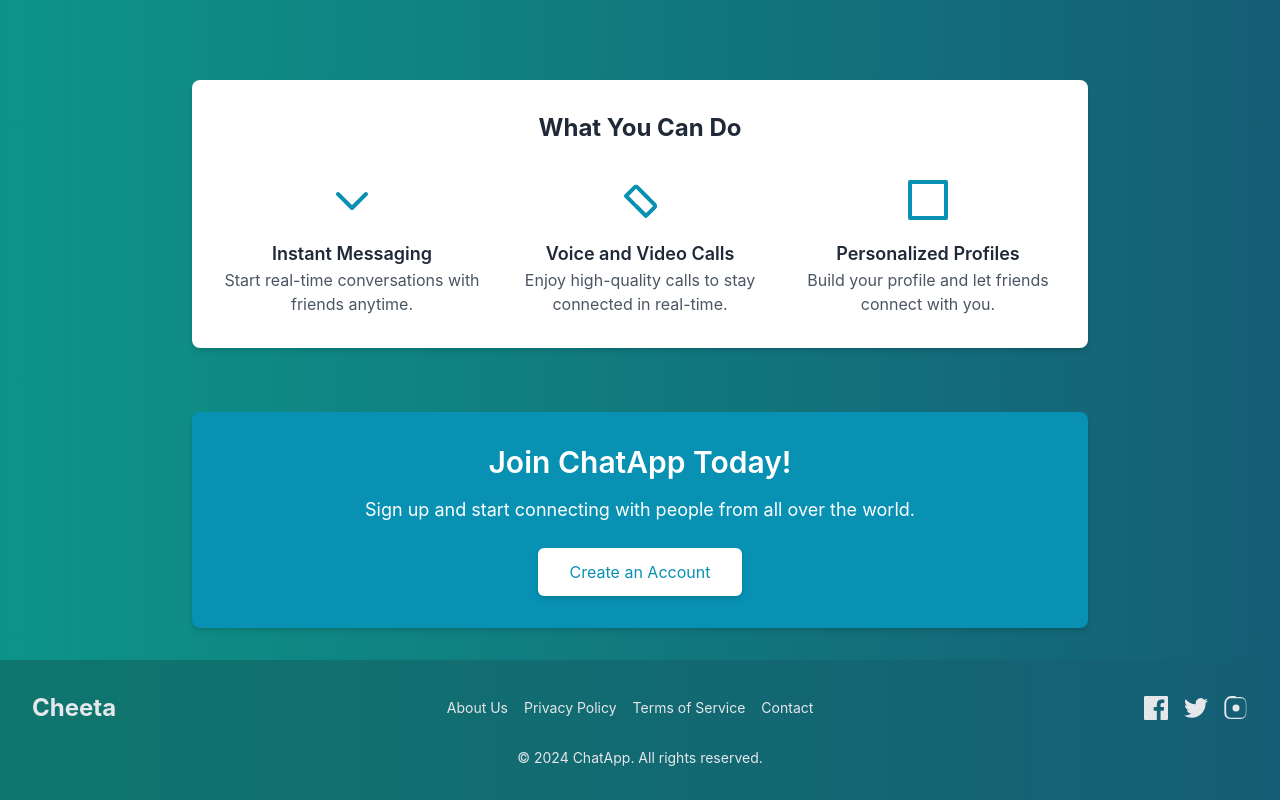
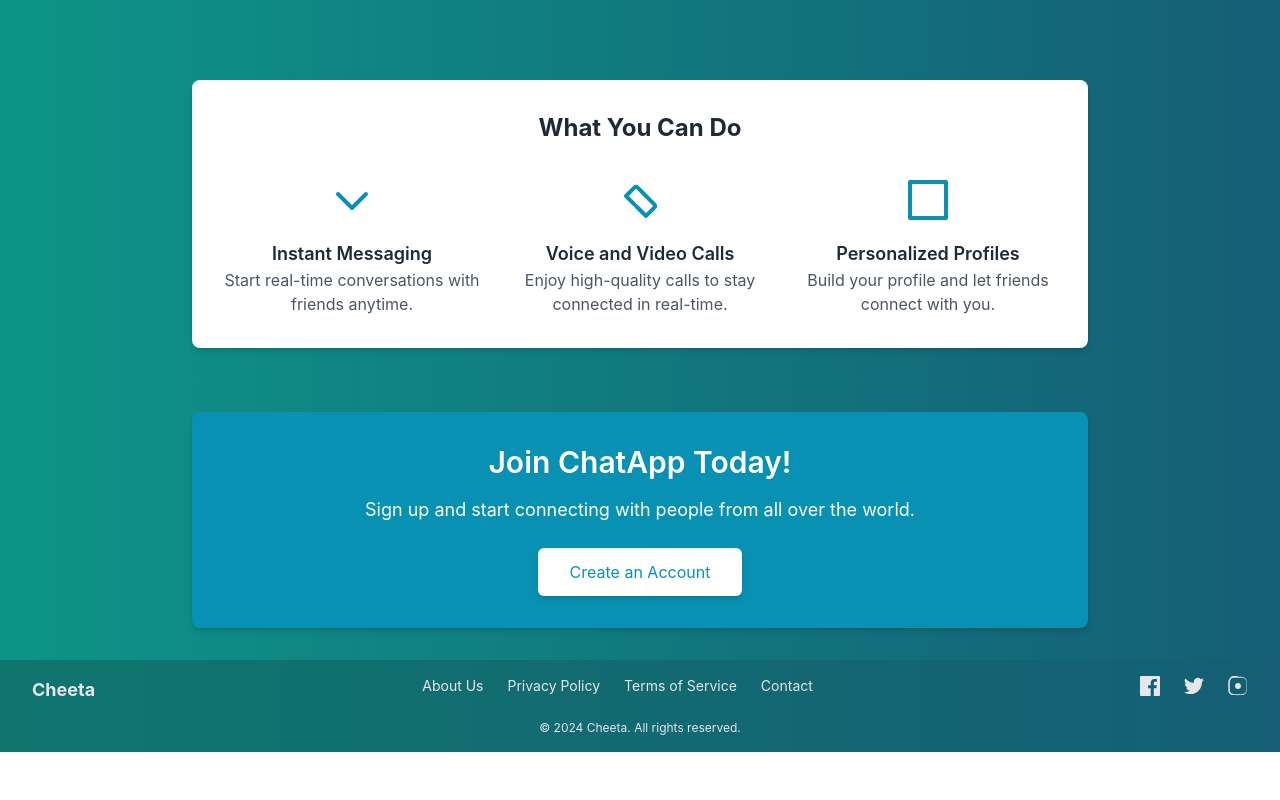
Before and after one commit to ShubhamP528/cheeta-frontend, a React (Create React App) app: page / in a window 1280 px wide. Shown: the part 384-1184 px from the top of the page. After the commit the page ends 1136 px from the top, so only its background shows below. Built offline with nearby package versions, Linux system fonts and the light colour scheme; no server answers.

Commit message:
this is done

```diff
--- a/src/components/Footer.jsx
+++ b/src/components/Footer.jsx
@@ -1,49 +1,49 @@
-// src/components/Footer.js
 import React from "react";
 import { Link } from "react-router-dom";
 
 const Footer = () => {
   return (
-    <footer className="bg-gradient-to-r from-teal-700 to-cyan-800 dark:from-gray-800 dark:to-gray-900 drop-shadow-lg py-8">
+    <footer className="bg-gradient-to-r from-teal-700 to-cyan-800 dark:from-gray-800 dark:to-gray-900 py-4">
       <div className="max-w-7xl mx-auto px-4 sm:px-6 lg:px-8">
-        <div className="flex flex-col md:flex-row justify-between items-center">
-          {/* Logo and App Name */}
-          <div className="flex items-center space-x-2 mb-4 md:mb-0">
-            <span className="text-2xl font-bold text-gray-200 dark:text-gray-400">
+        {/* Footer Content */}
+        <div className="flex flex-col md:flex-row justify-between items-center md:items-start space-y-6 md:space-y-0">
+          {/* Logo Section */}
+          <div className="text-center md:text-left">
+            <span className="text-lg font-bold text-gray-200 dark:text-gray-400">
               Cheeta
             </span>
           </div>
 
           {/* Footer Links */}
-          <div className="flex space-x-4 text-sm mb-4 md:mb-0 text-gray-200 dark:text-gray-400">
+          <div className="flex flex-wrap justify-center md:justify-start gap-x-6 gap-y-2 text-sm text-gray-200 dark:text-gray-400">
             <Link
               to="/about"
-              className="hover:text-gray-200 dark:hover:text-gray-400"
+              className="hover:text-white dark:hover:text-gray-300"
             >
               About Us
             </Link>
             <Link
               to="/privacy-policy"
-              className="hover:text-gray-200 dark:hover:text-gray-400"
+              className="hover:text-white dark:hover:text-gray-300"
             >
               Privacy Policy
             </Link>
             <Link
               to="/term-and-conditions"
-              className="hover:text-gray-200 dark:hover:text-gray-400"
+              className="hover:text-white dark:hover:text-gray-300"
             >
               Terms of Service
             </Link>
             <Link
               to="/contact"
-              className="hover:text-gray-200 dark:hover:text-gray-400"
+              className="hover:text-white dark:hover:text-gray-300"
             >
               Contact
             </Link>
           </div>
 
           {/* Social Media Icons */}
-          <div className="flex space-x-4 text-gray-200 dark:text-gray-400">
+          <div className="flex justify-center md:justify-end space-x-6 text-gray-200 dark:text-gray-400">
             <a
               href="https://facebook.com"
               target="_blank"
@@ -51,7 +51,7 @@ const Footer = () => {
               className="hover:text-gray-200 dark:hover:text-gray-400"
             >
               <svg
-                className="h-6 w-6 fill-current"
+                className="h-5 w-5 fill-current"
                 xmlns="http://www.w3.org/2000/svg"
                 viewBox="0 0 24 24"
               >
@@ -65,7 +65,7 @@ const Footer = () => {
               className="hover:text-gray-200 dark:hover:text-gray-400"
             >
               <svg
-                className="h-6 w-6 fill-current"
+                className="h-5 w-5 fill-current"
                 xmlns="http://www.w3.org/2000/svg"
                 viewBox="0 0 24 24"
               >
@@ -79,7 +79,7 @@ const Footer = () => {
               className="hover:text-gray-200 dark:hover:text-gray-400"
             >
               <svg
-                className="h-6 w-6 fill-current"
+                className="h-5 w-5 fill-current"
                 xmlns="http://www.w3.org/2000/svg"
                 viewBox="0 0 24 24"
               >
@@ -91,8 +91,8 @@ const Footer = () => {
         </div>
 
         {/* Copyright */}
-        <div className="mt-6 text-center text-sm text-gray-200 dark:text-gray-400">
-          © {new Date().getFullYear()} ChatApp. All rights reserved.
+        <div className="mt-4 text-center text-xs text-gray-200 dark:text-gray-400">
+          © {new Date().getFullYear()} Cheeta. All rights reserved.
         </div>
       </div>
     </footer>
```
